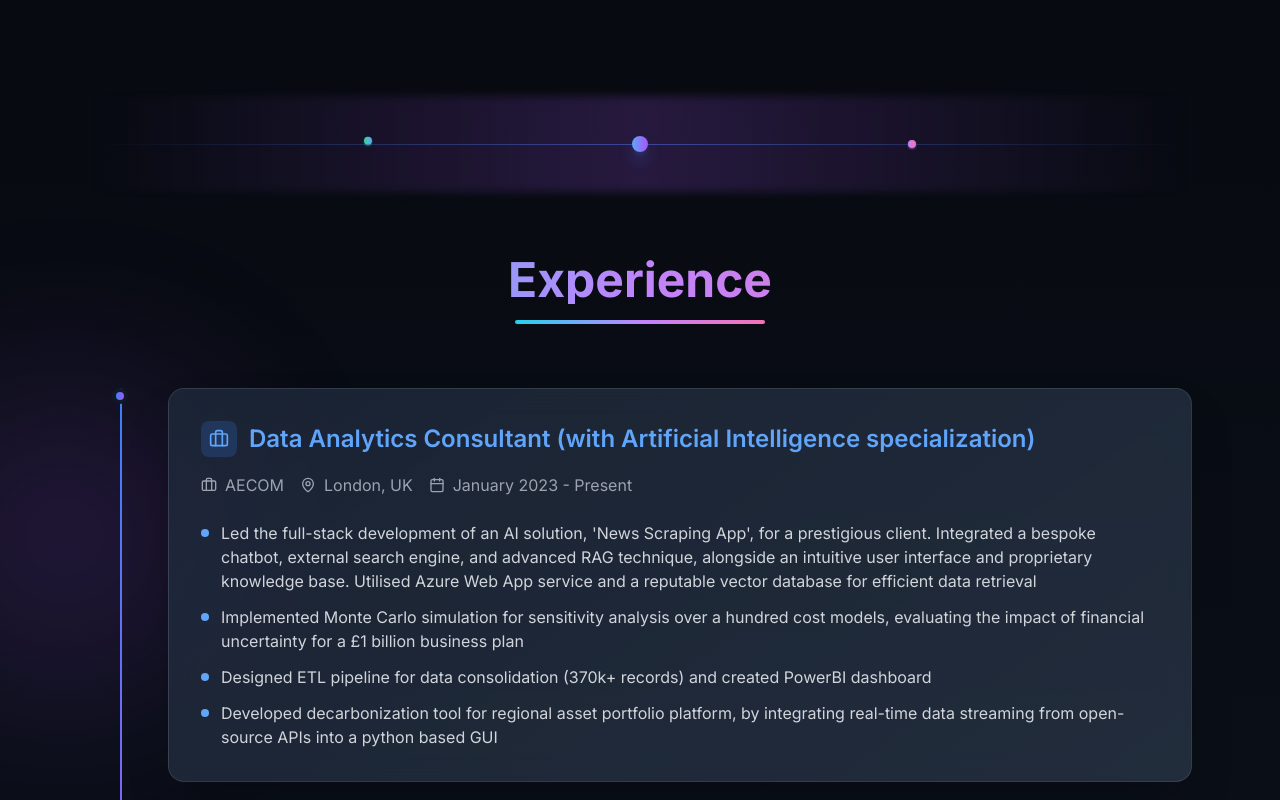
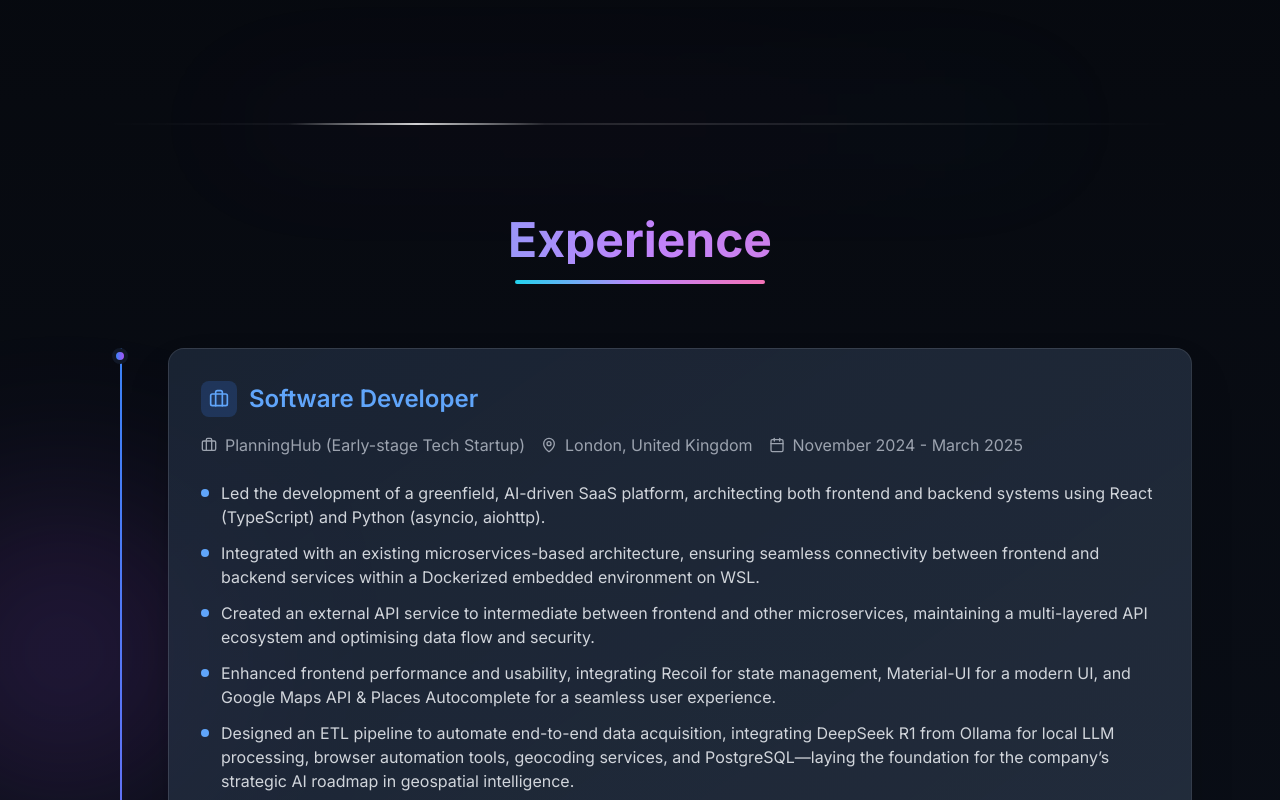
Before and after one commit to daniel1014/Next_portfolio, a Next.js app: page / in a window 1280 px wide. Shown: the part 1760-2560 px from the top of the page. Built offline with nearby package versions, Linux system fonts and the light colour scheme; no server answers.

Commit message:
Update AuroraDivider.tsx with a sleeker, looping design; Add PlanningHub startup experience; Separate the AI Chatbot button inline on mobile for compactness

```diff
--- a/app/page.tsx
+++ b/app/page.tsx
@@ -51,12 +51,27 @@ const PortfolioPage = () => {
     "/photos/trilodocs_4.png",
   ];
 
+  // Added PlanningHub startup experience to reflect recent, relevant software engineering work in an early-stage AI SaaS environment.
   const experiences = [
+    {
+      title: "Software Developer",
+      company: "PlanningHub (Early-stage Tech Startup)",
+      location: "London, United Kingdom",
+      period: "November 2024 - March 2025",
+      description: [
+        "Led the development of a greenfield, AI-driven SaaS platform, architecting both frontend and backend systems using React (TypeScript) and Python (asyncio, aiohttp).",
+        "Integrated with an existing microservices-based architecture, ensuring seamless connectivity between frontend and backend services within a Dockerized embedded environment on WSL.",
+        "Created an external API service to intermediate between frontend and other microservices, maintaining a multi-layered API ecosystem and optimising data flow and security.",
+        "Enhanced frontend performance and usability, integrating Recoil for state management, Material-UI for a modern UI, and Google Maps API & Places Autocomplete for a seamless user experience.",
+        "Designed an ETL pipeline to automate end-to-end data acquisition, integrating DeepSeek R1 from Ollama for local LLM processing, browser automation tools, geocoding services, and PostgreSQL—laying the foundation for the company’s strategic AI roadmap in geospatial intelligence.",
+        "Collaborated cross-functionally with engineers and domain experts to optimize performance, scalability, and maintainability of the application, delivering actionable insights for real estate planning."
+      ]
+    },
     {
       title: "Data Analytics Consultant (with Artificial Intelligence specialization)",
       company: "AECOM",
-      location: "London, UK",
-      period: "January 2023 - Present",
+      location: "London, United Kingdom",
+      period: "January 2023 - October 2024",
       description: [
         "Led the full-stack development of an AI solution, 'News Scraping App', for a prestigious client. Integrated a bespoke chatbot, external search engine, and advanced RAG technique, alongside an intuitive user interface and proprietary knowledge base. Utilised Azure Web App service and a reputable vector database for efficient data retrieval",
         "Implemented Monte Carlo simulation for sensitivity analysis over a hundred cost models, evaluating the impact of financial uncertainty for a £1 billion business plan",
@@ -208,20 +223,25 @@ const PortfolioPage = () => {
       {/* Navigation */}
       <nav className="fixed w-full z-20 border-b border-gray-800 backdrop-blur-sm bg-black/30">
         <div className="container mx-auto px-4 py-4 relative flex items-center justify-between">
-          {/* Left: Brand */}
+          {/* Left: Brand (and AI Chatbot on mobile) */}
           <div className="flex items-center gap-2">
-            <div className="relative">
-              <Sparkles className="h-6 w-6 text-cyan-400" />
-              <div className="absolute inset-0 animate-ping opacity-50">
-                <Sparkles className="h-6 w-6 text-cyan-400" />
-              </div>
-            </div>
-            <span className="text-xl font-bold bg-gradient-to-r from-cyan-400 via-purple-400 to-pink-400 text-transparent bg-clip-text cursor-pointer" onClick={() => window.scrollTo({ top: 0, behavior: 'smooth' })}>
+            <span
+              className="text-xl font-bold bg-gradient-to-r from-cyan-400 via-purple-400 to-pink-400 text-transparent bg-clip-text cursor-pointer"
+              onClick={() => window.scrollTo({ top: 0, behavior: 'smooth' })}
+            >
               Daniel Wong
             </span>
+            {/* Show AI Chatbot button inline on mobile for compactness */}
+            <Link
+              href="/chat"
+              className="ml-2 flex md:hidden items-center gap-1 rounded-full px-3 py-1.5 text-xs font-semibold text-white bg-white/10 hover:bg-white/15 transition-all duration-300 shadow-none"
+              style={{ boxShadow: 'none' }}
+            >
+              <span className="relative z-10">AI Chatbot</span>
+            </Link>
           </div>
 
-          {/* Center: Nav links */}
+          {/* Center: Nav links (hidden on mobile) */}
           <div className="absolute left-1/2 -translate-x-1/2 hidden md:flex items-center gap-8">
             {['about', 'experience', 'skills', 'projects', 'contact'].map((section) => (
               <button
@@ -235,12 +255,12 @@ const PortfolioPage = () => {
             ))}
           </div>
 
-          {/* Right: CTAs */}
+          {/* Right: CTAs (hidden AI Chatbot on mobile, show on desktop) */}
           <div className="flex items-center gap-3">
-            {/* Chat with Me button */}
+            {/* AI Chatbot button only on md+ screens */}
             <Link
               href="/chat"
-              className="group relative overflow-hidden rounded-full px-5 py-2 text-sm font-semibold text-white shadow-lg backdrop-blur-xl transition-all duration-300 bg-white/10 hover:bg-white/15 hover:shadow-[0_8px_24px_rgba(59,130,246,0.25)]"
+              className="group relative overflow-hidden rounded-full px-5 py-2 text-sm font-semibold text-white shadow-lg backdrop-blur-xl transition-all duration-300 bg-white/10 hover:bg-white/15 hover:shadow-[0_8px_24px_rgba(59,130,246,0.25)] hidden md:inline-flex"
             >
               {/* Glass highlight */}
               <span className="pointer-events-none absolute inset-0 rounded-full bg-gradient-to-b from-white/30 via-white/10 to-transparent opacity-70" />
--- a/components/AuroraDivider.tsx
+++ b/components/AuroraDivider.tsx
@@ -4,77 +4,32 @@ import { motion } from 'framer-motion';
 
 const AuroraDivider: React.FC = () => {
   return (
-    <div className="relative w-full h-24 flex items-center justify-center my-16">
-      {/* Main aurora line */}
+    <div className="relative w-full h-12 sm:h-14 my-10 sm:my-16 pointer-events-none" aria-hidden>
+      {/* Subtle wide glow */}
       <motion.div
-        initial={{ width: 0, opacity: 0 }}
-        whileInView={{ width: '100%', opacity: 1 }}
-        viewport={{ once: true }}
-        transition={{ duration: 2, ease: "easeOut" }}
-        className="relative h-px bg-gradient-to-r from-transparent via-blue-500/50 to-transparent"
+        className="absolute left-[12%] right-[12%] top-1/2 -translate-y-1/2 h-10 sm:h-12 bg-gradient-to-r from-purple-500/10 via-fuchsia-500/10 to-cyan-500/10 blur-3xl rounded-full"
+        animate={{ opacity: [0.5, 0.8, 0.5] }}
+        transition={{ duration: 8, repeat: Infinity, ease: 'easeInOut' }}
       />
 
-      {/* Glowing aurora effects */}
+      {/* Hairline base */}
+      <div className="absolute inset-x-0 top-1/2 -translate-y-1/2 h-px bg-gradient-to-r from-transparent via-white/25 to-transparent z-0" />
+
+      {/* Moving sheen across the entire line */}
       <motion.div
-        initial={{ scale: 0, opacity: 0 }}
-        whileInView={{ scale: 1, opacity: 1 }}
-        viewport={{ once: true }}
-        transition={{ duration: 1.5, delay: 0.5, ease: "easeOut" }}
-        className="absolute inset-0 bg-gradient-to-r from-transparent via-purple-500/20 to-transparent blur-sm"
+        className="absolute top-1/2 -translate-y-1/2 h-[2px] w-48 sm:w-64 bg-gradient-to-r from-transparent via-white/80 to-transparent mix-blend-screen z-10"
+        initial={{ left: '-15%' }}
+        animate={{ left: '115%' }}
+        transition={{ duration: 5.5, repeat: Infinity, ease: 'linear' }}
       />
 
-      {/* Center aurora burst */}
-      <motion.div
-        initial={{ scale: 0, opacity: 0 }}
-        whileInView={{ scale: 1, opacity: 1 }}
-        viewport={{ once: true }}
-        transition={{ duration: 1, delay: 1, type: "spring", stiffness: 200 }}
-        animate={{
-          scale: [1, 1.1, 1],
-          opacity: [0.7, 1, 0.7],
-          transition: {
-            duration: 4,
-            repeat: Infinity,
-            ease: "easeInOut"
-          }
-        }}
-        className="absolute w-4 h-4 bg-gradient-to-r from-blue-400 to-purple-500 rounded-full shadow-lg shadow-blue-500/50"
-      />
-
-      {/* Side aurora particles */}
-      <motion.div
-        initial={{ x: -100, opacity: 0 }}
-        whileInView={{ x: 0, opacity: 1 }}
-        viewport={{ once: true }}
-        transition={{ duration: 1.5, delay: 0.8 }}
-        animate={{
-          y: [0, -5, 0],
-          opacity: [0.5, 1, 0.5],
-          transition: {
-            duration: 3,
-            repeat: Infinity,
-            ease: "easeInOut"
-          }
-        }}
-        className="absolute left-1/4 w-2 h-2 bg-gradient-to-r from-emerald-400 to-blue-400 rounded-full shadow-sm shadow-emerald-400/50"
-      />
-
-      <motion.div
-        initial={{ x: 100, opacity: 0 }}
-        whileInView={{ x: 0, opacity: 1 }}
-        viewport={{ once: true }}
-        transition={{ duration: 1.5, delay: 0.8 }}
-        animate={{
-          y: [0, 5, 0],
-          opacity: [0.5, 1, 0.5],
-          transition: {
-            duration: 3.5,
-            repeat: Infinity,
-            ease: "easeInOut"
-          }
-        }}
-        className="absolute right-1/4 w-2 h-2 bg-gradient-to-r from-purple-400 to-pink-400 rounded-full shadow-sm shadow-purple-400/50"
-      />
+      {/* Traveling particles (aligned with the line) */}
+      {/* <motion.div
+        className="absolute top-1/2 -translate-y-1/2 w-2 h-2 rounded-full bg-gradient-to-r from-cyan-400 to-purple-400 shadow-[0_0_10px_rgba(59,130,246,0.45)] z-10"
+        initial={{ left: '-10%' }}
+        animate={{ left: '110%', y: [0, -1, 0] }}
+        transition={{ duration: 9, repeat: Infinity, ease: 'easeInOut' }}
+      /> */}
     </div>
   );
 };
```
